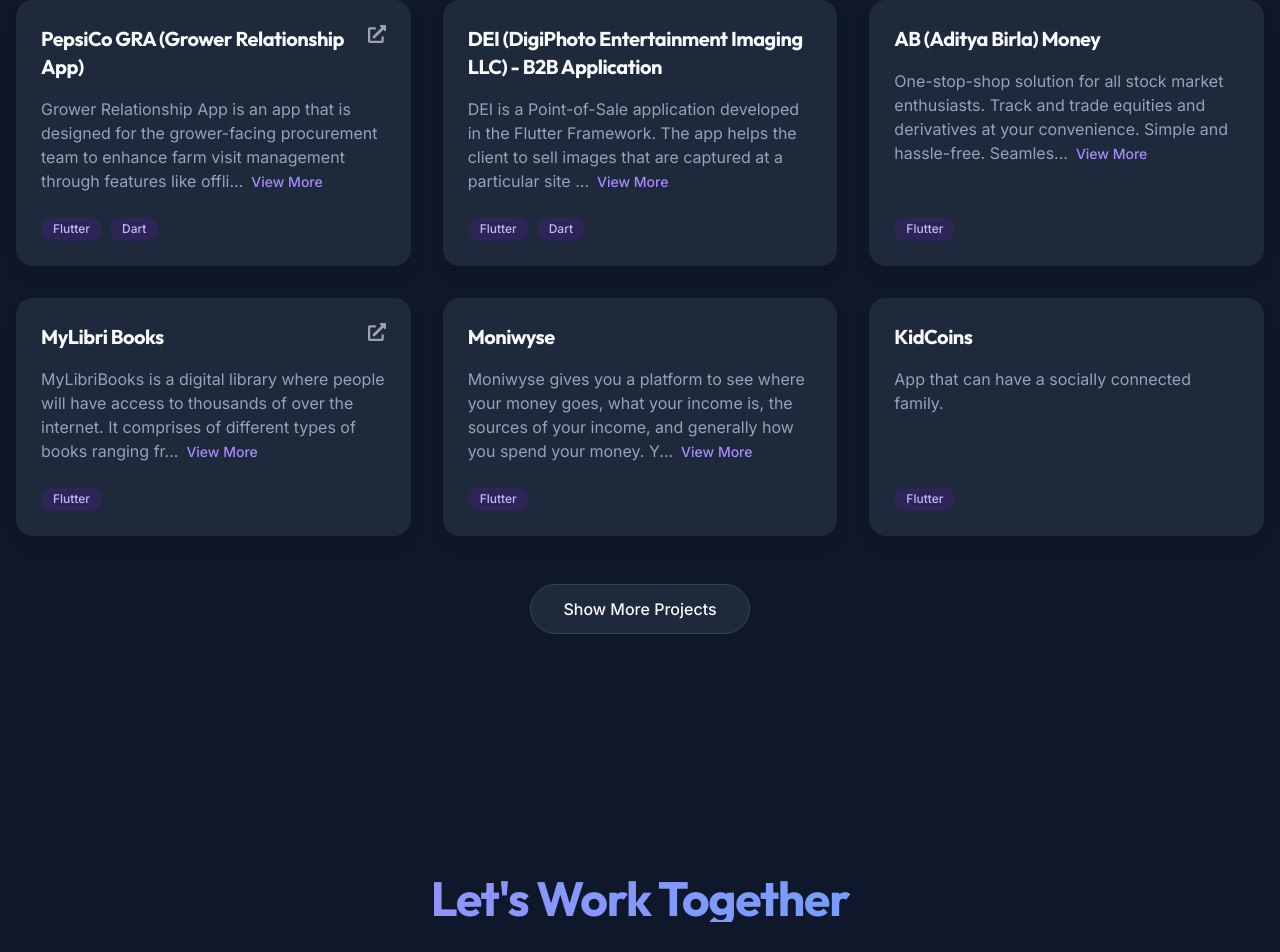
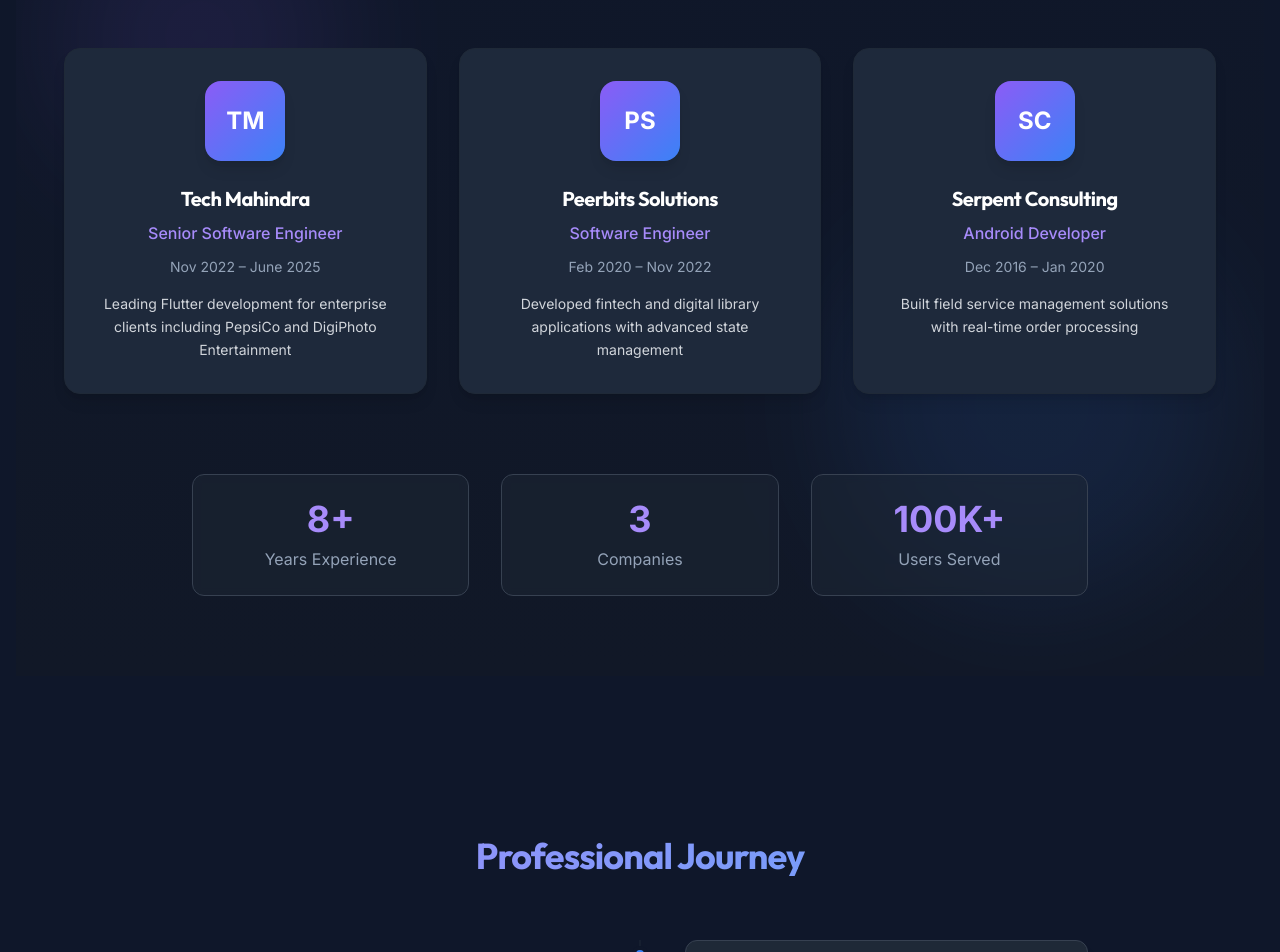
Before and after one commit to mustafalokhandvala/mustafa-portfolio, a React (Create React App) app: page / in a window 1280 px wide. Shown: the part 1719-2671 px from the top of the page. Built offline with nearby package versions, Linux system fonts and the light colour scheme.

Commit message:
Add Companies section and update Experience styling

```diff
--- a/src/App.js
+++ b/src/App.js
@@ -9,6 +9,8 @@
 const Contact = lazy(() => import('./components/Contact'));
 const Projects = lazy(() => import('./components/Projects'));
 const Skills = lazy(() => import('./components/Skills'));
+const Experience = lazy(() => import('./components/Experience'));
+const Companies = lazy(() => import('./components/Companies'));
 
 function App() {
   const [darkMode, setDarkMode] = useState(true);
@@ -124,6 +126,14 @@
         </Suspense>
 
         <Suspense fallback={<Loading />}>
+          <Companies />
+        </Suspense>
+
+        <Suspense fallback={<Loading />}>
+          <Experience />
+        </Suspense>
+
+        <Suspense fallback={<Loading />}>
           <Projects projects={portfolioProjects} />
         </Suspense>
 
--- /dev/null
+++ b/src/components/Companies.js
@@ -0,0 +1,89 @@
+import React from 'react';
+import { motion } from 'framer-motion';
+import { companies } from '../data';
+import { FaBriefcase } from 'react-icons/fa';
+
+const Companies = () => {
+    return (
+        <section id="companies" className="py-20 bg-gradient-to-b from-light-bg to-gray-50 dark:from-dark-bg dark:to-gray-900 relative overflow-hidden">
+            {/* Background decoration */}
+            <div className="absolute inset-0 opacity-10">
+                <div className="absolute top-20 left-10 w-72 h-72 bg-primary-500 rounded-full blur-3xl"></div>
+                <div className="absolute bottom-20 right-10 w-96 h-96 bg-blue-500 rounded-full blur-3xl"></div>
+            </div>
+
+            <div className="container mx-auto px-6 relative z-10">
+                <div className="text-center mb-16">
+                    <h2 className="text-4xl md:text-5xl font-bold mb-4 bg-clip-text text-transparent bg-gradient-to-r from-primary-600 to-blue-600 dark:from-primary-400 dark:to-blue-400">
+                        Companies I've Worked With
+                    </h2>
+                    <p className="text-light-muted dark:text-dark-muted text-lg max-w-2xl mx-auto">
+                        Proud to have contributed to these amazing organizations
+                    </p>
+                </div>
+
+                <div className="grid grid-cols-1 md:grid-cols-2 lg:grid-cols-3 gap-8 max-w-6xl mx-auto">
+                    {companies.map((company, index) => (
+                        <motion.div
+                            key={index}
+                            initial={{ opacity: 0, y: 20 }}
+                            whileInView={{ opacity: 1, y: 0 }}
+                            viewport={{ once: true }}
+                            transition={{ duration: 0.5, delay: index * 0.1 }}
+                            className="group relative"
+                        >
+                            <div className="bg-white dark:bg-dark-card rounded-2xl p-8 border border-gray-200 dark:border-gray-800 hover:border-primary-500 dark:hover:border-primary-400 transition-all duration-300 shadow-lg hover:shadow-2xl hover:-translate-y-2 h-full">
+                                {/* Company Icon */}
+                                <div className="mb-6 relative">
+                                    <div className="w-20 h-20 mx-auto bg-gradient-to-br from-primary-600 to-blue-600 dark:from-primary-500 dark:to-blue-500 rounded-2xl flex items-center justify-center text-white text-2xl font-bold shadow-lg group-hover:scale-110 transition-transform duration-300">
+                                        {company.icon}
+                                    </div>
+                                    <div className="absolute -top-2 -right-2 w-8 h-8 bg-primary-100 dark:bg-primary-900/30 rounded-full flex items-center justify-center opacity-0 group-hover:opacity-100 transition-opacity duration-300">
+                                        <FaBriefcase className="text-primary-600 dark:text-primary-400 text-sm" />
+                                    </div>
+                                </div>
+
+                                {/* Company Info */}
+                                <div className="text-center">
+                                    <h3 className="text-xl font-bold text-light-text dark:text-white mb-2">
+                                        {company.name}
+                                    </h3>
+                                    <p className="text-primary-600 dark:text-primary-400 font-medium mb-3">
+                                        {company.role}
+                                    </p>
+                                    <p className="text-sm text-light-muted dark:text-dark-muted mb-4">
+                                        {company.duration}
+                                    </p>
+                                    <p className="text-sm text-light-text dark:text-gray-300 leading-relaxed">
+                                        {company.description}
+                                    </p>
+                                </div>
+
+                                {/* Decorative gradient on hover */}
+                                <div className="absolute inset-0 bg-gradient-to-br from-primary-500/5 to-blue-500/5 dark:from-primary-500/10 dark:to-blue-500/10 rounded-2xl opacity-0 group-hover:opacity-100 transition-opacity duration-300 pointer-events-none"></div>
+                            </div>
+                        </motion.div>
+                    ))}
+                </div>
+
+                {/* Stats section */}
+                <div className="mt-20 grid grid-cols-1 md:grid-cols-3 gap-8 max-w-4xl mx-auto">
+                    <div className="text-center p-6 bg-white/50 dark:bg-gray-800/50 backdrop-blur-sm rounded-xl border border-gray-200 dark:border-gray-700">
+                        <div className="text-4xl font-bold text-primary-600 dark:text-primary-400 mb-2">8+</div>
+                        <div className="text-light-muted dark:text-dark-muted">Years Experience</div>
+                    </div>
+                    <div className="text-center p-6 bg-white/50 dark:bg-gray-800/50 backdrop-blur-sm rounded-xl border border-gray-200 dark:border-gray-700">
+                        <div className="text-4xl font-bold text-primary-600 dark:text-primary-400 mb-2">3</div>
+                        <div className="text-light-muted dark:text-dark-muted">Companies</div>
+                    </div>
+                    <div className="text-center p-6 bg-white/50 dark:bg-gray-800/50 backdrop-blur-sm rounded-xl border border-gray-200 dark:border-gray-700">
+                        <div className="text-4xl font-bold text-primary-600 dark:text-primary-400 mb-2">100K+</div>
+                        <div className="text-light-muted dark:text-dark-muted">Users Served</div>
+                    </div>
+                </div>
+            </div>
+        </section>
+    );
+};
+
+export default Companies;
--- a/src/components/Experience.js
+++ b/src/components/Experience.js
@@ -3,9 +3,9 @@
 
 const Experience = () => {
   return (
-    <section id="experience" className="py-20 bg-gray-900 relative">
+    <section id="experience" className="py-20 bg-light-bg dark:bg-dark-bg relative">
       <div className="container mx-auto px-6">
-        <h2 className="text-4xl font-bold mb-16 text-center bg-clip-text text-transparent bg-gradient-to-r from-blue-400 to-emerald-400">
+        <h2 className="text-4xl font-bold mb-16 text-center bg-clip-text text-transparent bg-gradient-to-r from-primary-600 to-blue-600 dark:from-primary-400 dark:to-blue-400">
           Professional Journey
         </h2>
 
@@ -16,18 +16,18 @@
               className="relative pl-8 md:pl-0"
             >
               {/* Timeline Line */}
-              <div className="hidden md:block absolute left-[50%] top-0 bottom-0 w-px bg-gray-800 transform -translate-x-1/2"></div>
+              <div className="hidden md:block absolute left-[50%] top-0 bottom-0 w-px bg-gray-300 dark:bg-gray-800 transform -translate-x-1/2"></div>
 
               <div className={`md:flex items-start justify-between ${index % 2 === 0 ? 'md:flex-row-reverse' : ''}`}>
                 {/* Timeline Dot */}
-                <div className="absolute left-0 md:left-1/2 w-4 h-4 bg-blue-500 rounded-full border-4 border-gray-900 transform -translate-x-[5px] md:-translate-x-1/2 mt-1.5 z-10"></div>
+                <div className="absolute left-0 md:left-1/2 w-4 h-4 bg-primary-600 dark:bg-blue-500 rounded-full border-4 border-light-bg dark:border-dark-bg transform -translate-x-[5px] md:-translate-x-1/2 mt-1.5 z-10"></div>
 
                 <div className="md:w-[45%] mb-8 md:mb-0">
-                  <div className="bg-gray-800 p-6 rounded-xl border border-gray-700 hover:border-blue-500/50 transition-all duration-300">
+                  <div className="bg-white dark:bg-gray-800 p-6 rounded-xl border border-gray-200 dark:border-gray-700 hover:border-primary-500 dark:hover:border-blue-500/50 transition-all duration-300 shadow-lg hover:shadow-xl">
                     <div className="flex flex-col mb-4">
-                      <h3 className="text-xl font-bold text-white">{job.role}</h3>
-                      <span className="text-blue-400 font-medium">{job.company}</span>
-                      <div className="flex justify-between text-sm text-gray-500 mt-2">
+                      <h3 className="text-xl font-bold text-light-text dark:text-white">{job.role}</h3>
+                      <span className="text-primary-600 dark:text-blue-400 font-medium">{job.company}</span>
+                      <div className="flex justify-between text-sm text-light-muted dark:text-gray-500 mt-2">
                         <span>{job.duration}</span>
                         <span>{job.location}</span>
                       </div>
@@ -35,9 +35,9 @@
 
                     <div className="space-y-4">
                       {job.projects.map((project, pIndex) => (
-                        <div key={pIndex} className="bg-gray-900/50 p-4 rounded-lg">
-                          <h4 className="text-gray-200 font-semibold mb-2">{project.name}</h4>
-                          <p className="text-gray-400 text-sm leading-relaxed">
+                        <div key={pIndex} className="bg-gray-50 dark:bg-gray-900/50 p-4 rounded-lg border border-gray-100 dark:border-gray-800">
+                          <h4 className="text-light-text dark:text-gray-200 font-semibold mb-2">{project.name}</h4>
+                          <p className="text-light-muted dark:text-gray-400 text-sm leading-relaxed">
                             {project.description}
                           </p>
                         </div>
--- a/src/components/Header.js
+++ b/src/components/Header.js
@@ -18,6 +18,7 @@
 
   const navLinks = [
     { name: 'About', href: '#about' },
+    { name: 'Experience', href: '#experience' },
     { name: 'Projects', href: '#projects' },
     { name: 'Contact', href: '#contact' },
   ];
--- a/src/data.js
+++ b/src/data.js
@@ -88,6 +88,30 @@
   "Delivered applications serving over 100K+ users across multiple platforms.",
   "Reduced app load times by 30% through performance optimizations.",
   "Achieved 97% test coverage in key Flutter modules ensuring robust deployments."
+];
+
+export const companies = [
+  {
+    name: "Tech Mahindra",
+    role: "Senior Software Engineer",
+    duration: "Nov 2022 – June 2025",
+    description: "Leading Flutter development for enterprise clients including PepsiCo and DigiPhoto Entertainment",
+    icon: "TM"
+  },
+  {
+    name: "Peerbits Solutions",
+    role: "Software Engineer",
+    duration: "Feb 2020 – Nov 2022",
+    description: "Developed fintech and digital library applications with advanced state management",
+    icon: "PS"
+  },
+  {
+    name: "Serpent Consulting",
+    role: "Android Developer",
+    duration: "Dec 2016 – Jan 2020",
+    description: "Built field service management solutions with real-time order processing",
+    icon: "SC"
+  }
 ];
 
 export const portfolioProjects = [
```
